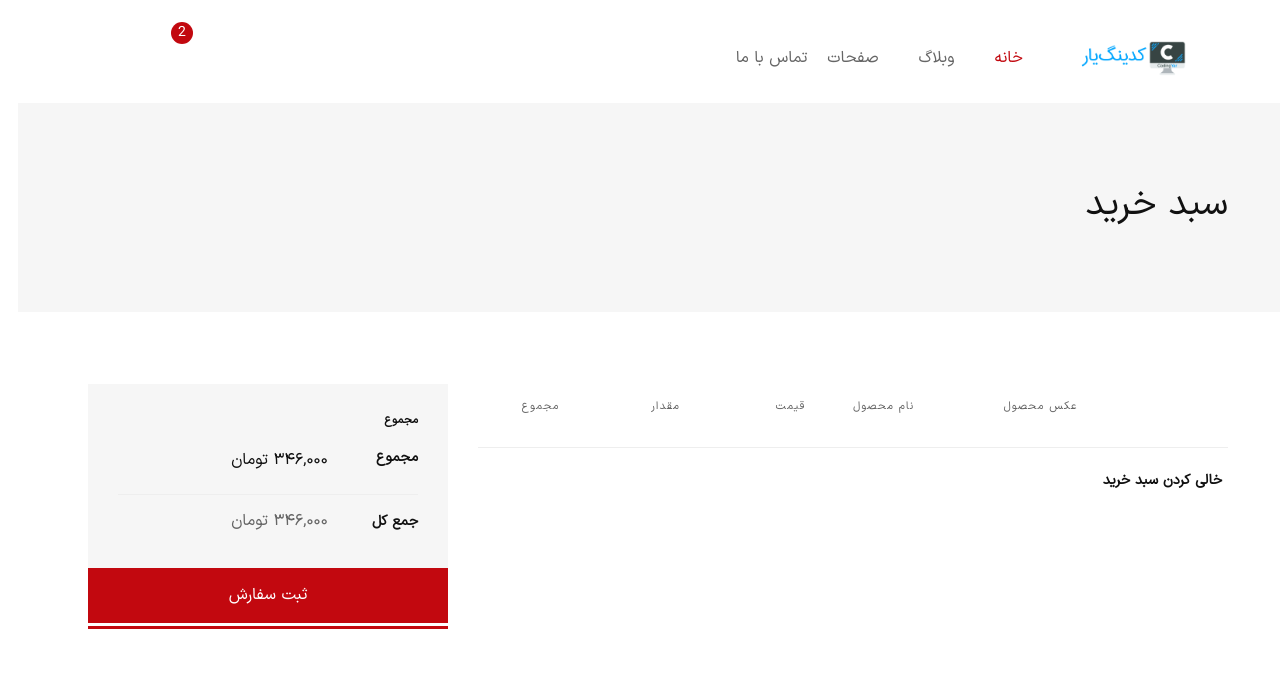
After one commit to vsharafi/onlineshop-docker, a Django app: page /cart/ in a window 1280 px wide. The commit adds this page. Shown: the top 700 px of the page. Run offline with Django 4.2, Linux system fonts and the light colour scheme; lists and menus that the app fills with data are empty; parts of the project's set-up code (start-up, migrations or seed data) failed here and were passed over; some libraries are stand-ins or nearby versions; some web fonts are replaced.

Commit message:
implement adding product to cart

```diff
--- /dev/null
+++ b/cart/templates/cart/cart_detail.html
@@ -0,0 +1,119 @@
+{% extends "_base.html" %}
+{% load static %}
+{% load crispy_forms_tags %}
+{% load i18n %}
+{% load comment_tags %}
+{% block page_title %}سبد خرید{% endblock page_title %}
+{% block content %}
+            <!-- Breadcrumb area Start -->
+        <div class="breadcrumb-area bg-color ptb--90" data-bg-color="#f6f6f6">
+            <div class="container">
+                <div class="row">
+                    <div class="col-12">
+                        <div class="d-flex justify-content-between align-items-center flex-sm-row flex-column">
+                            <h1 class="page-title">سبد خرید</h1>
+                        </div>
+                    </div>
+                </div>
+            </div>
+        </div>
+        <!-- Breadcrumb area End -->
+
+        <!-- Main Content Wrapper Start -->
+        <div class="main-content-wrapper">
+            <div class="page-content-inner ptb--80">
+                <div class="container">
+                    <div class="row">
+                        <div class="col-lg-8 mb-md--50">
+                            <form class="cart-form" action="#">
+                                <div class="row no-gutters">
+                                    <div class="col-12">
+                                        <div class="table-content table-responsive">
+                                            <table class="table text-center">
+                                                <thead>
+                                                    <tr>
+                                                        <th>&nbsp;</th>
+                                                        <th>عکس محصول</th>
+                                                        <th class="text-left">نام محصول</th>
+                                                        <th>قیمت</th>
+                                                        <th>مقدار</th>
+                                                        <th>مجموع</th>
+                                                    </tr>
+                                                </thead>
+                                                <tbody>
+                                                {% for item in cart %}
+                                                    <tr>
+                                                        <td class="product-remove text-left"><a href=""><i class="flaticon flaticon-cross"></i></a></td>
+                                                        <td class="product-thumbnail text-left">
+                                                            <img src="assets/img/products/prod-10-70x88.jpg" alt="Product Thumnail">
+                                                        </td>
+                                                        <td class="product-name wide-column">
+                                                            <h3>
+                                                                <a href="product-details.html">{{ item.product_obj.title }}</a>
+                                                            </h3>
+                                                        </td>
+                                                        <td class="product-price">
+                                                            <span class="product-price-wrapper">
+                                                                <span class="money">{{ item.product_obj.price }}</span>
+                                                            </span>
+                                                        </td>
+                                                        <td class="product-quantity">
+                                                            <div class="quantity">
+                                                                <input type="number" class="quantity-input" name="qty" id="qty-1" value="{{ item.quantity }}" min="1">
+                                                            </div>
+                                                        </td>
+                                                        <td class="product-total-price">
+                                                            <span class="product-price-wrapper">
+                                                                <span class="money">{{ item.product_obj.price }}</span>
+                                                            </span>
+                                                        </td>
+                                                    </tr>
+                                                {% endfor %}
+                                                </tbody>
+                                            </table>
+                                        </div>
+                                    </div>
+                                </div>
+                                <div class="row no-gutters border-top pt--20 mt--20">
+                                    <div class="col-sm-6 text-sm-right">
+                                        <button type="submit" class="cart-form__btn">خالی کردن سبد خرید</button>
+                                    </div>
+                                </div>
+                            </form>
+                        </div>
+                        <div class="col-lg-4">
+                            <div class="cart-collaterals">
+                                <div class="cart-totals">
+                                    <h5 class="font-size-14 font-bold mb--15">مجموع</h5>
+                                    <div class="cart-calculator">
+                                        <div class="cart-calculator__item">
+                                            <div class="cart-calculator__item--head">
+                                                <span>مجموع</span>
+                                            </div>
+                                            <div class="cart-calculator__item--value">
+                                                <span>۳۴۶,۰۰۰ تومان</span>
+                                            </div>
+                                        </div>
+                                        <div class="cart-calculator__item order-total">
+                                            <div class="cart-calculator__item--head">
+                                                <span>جمع کل</span>
+                                            </div>
+                                            <div class="cart-calculator__item--value">
+                                                <span class="product-price-wrapper">
+                                                    <span class="money">۳۴۶,۰۰۰ تومان</span>
+                                                </span>
+                                            </div>
+                                        </div>
+                                    </div>
+                                </div>
+                                <a href="checkout.html" class="btn btn-fullwidth btn-bg-red btn-color-white btn-hover-2">
+                                    ثبت سفارش
+                                </a>
+                            </div>
+                        </div>
+                    </div>
+                </div>
+            </div>
+        </div>
+        <!-- Main Content Wrapper Start -->
+{% endblock content %}
--- /dev/null
+++ b/cart/urls.py
@@ -0,0 +1,8 @@
+from django.urls import path
+from .views import cart_detail_view, add_to_cart
+
+app_name = 'cart'
+urlpatterns = [
+    path('', cart_detail_view, name='cart_detail'),
+    path('add/<int:product_id>/', add_to_cart, name='cart_add'),
+]
--- a/cart/views.py
+++ b/cart/views.py
@@ -1,3 +1,20 @@
-from django.shortcuts import render
+from django.shortcuts import render, get_object_or_404, redirect
+from products.models import Product
+from .cart import Cart
+from .forms import AddProductToCartForm
 
-# Create your views here.
+
+def cart_detail_view(request):
+    cart = Cart(request)
+    return render(request, 'cart/cart_detail.html', {'cart': cart})
+
+
+def add_to_cart(request, product_id):
+    cart = Cart(request)
+    product = get_object_or_404(Product, id=product_id)
+    form = AddProductToCartForm(request.POST)
+    if form.is_valid():
+        cleaned_data = form.cleaned_data
+        quantity = cleaned_data['quantity']
+        cart.add(product, quantity)
+    return redirect('cart:cart_detail')
--- a/config/urls.py
+++ b/config/urls.py
@@ -21,6 +21,7 @@ urlpatterns = [
     path('', include('pages.urls')),
     path('accounts/', include('allauth.urls')),
     path('products/', include('products.urls')),
+    path('cart/', include('cart.urls')),
     # rosetta(i18n)
     path('rosetta/', include('rosetta.urls')),
 
--- a/products/views.py
+++ b/products/views.py
@@ -4,6 +4,7 @@ from .forms import CommentForm
 from django.shortcuts import reverse, get_object_or_404, redirect, render
 from django.contrib import messages
 from django.utils.translation import gettext as _
+from cart.forms import AddProductToCartForm
 
 
 class ProductListView(ListView):
@@ -39,6 +40,7 @@ class ProductDetailView(DetailView):
     def get_context_data(self, **kwargs):
         context = super().get_context_data(**kwargs)
         context['form'] = CommentForm()
+        context['add_to_cart_form'] = AddProductToCartForm()
         return context
 
     # def post(self, request, *args, **kwargs):
```
Also changed, not shown: cart/forms.py (added, +7 -0 lines), products/templates/products/product_detail.html (+35 -17 lines), products/locale/fa/LC_MESSAGES/django.po.
